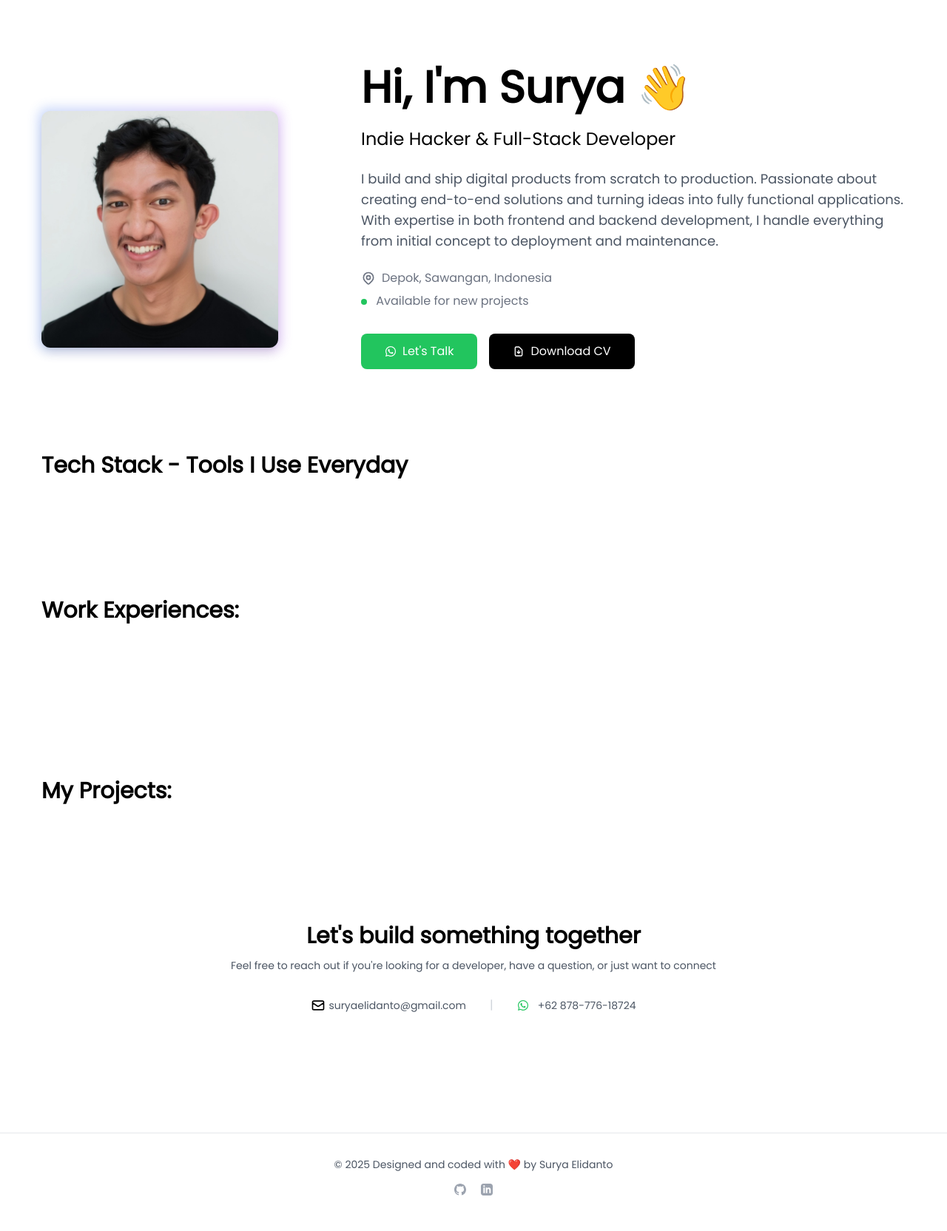
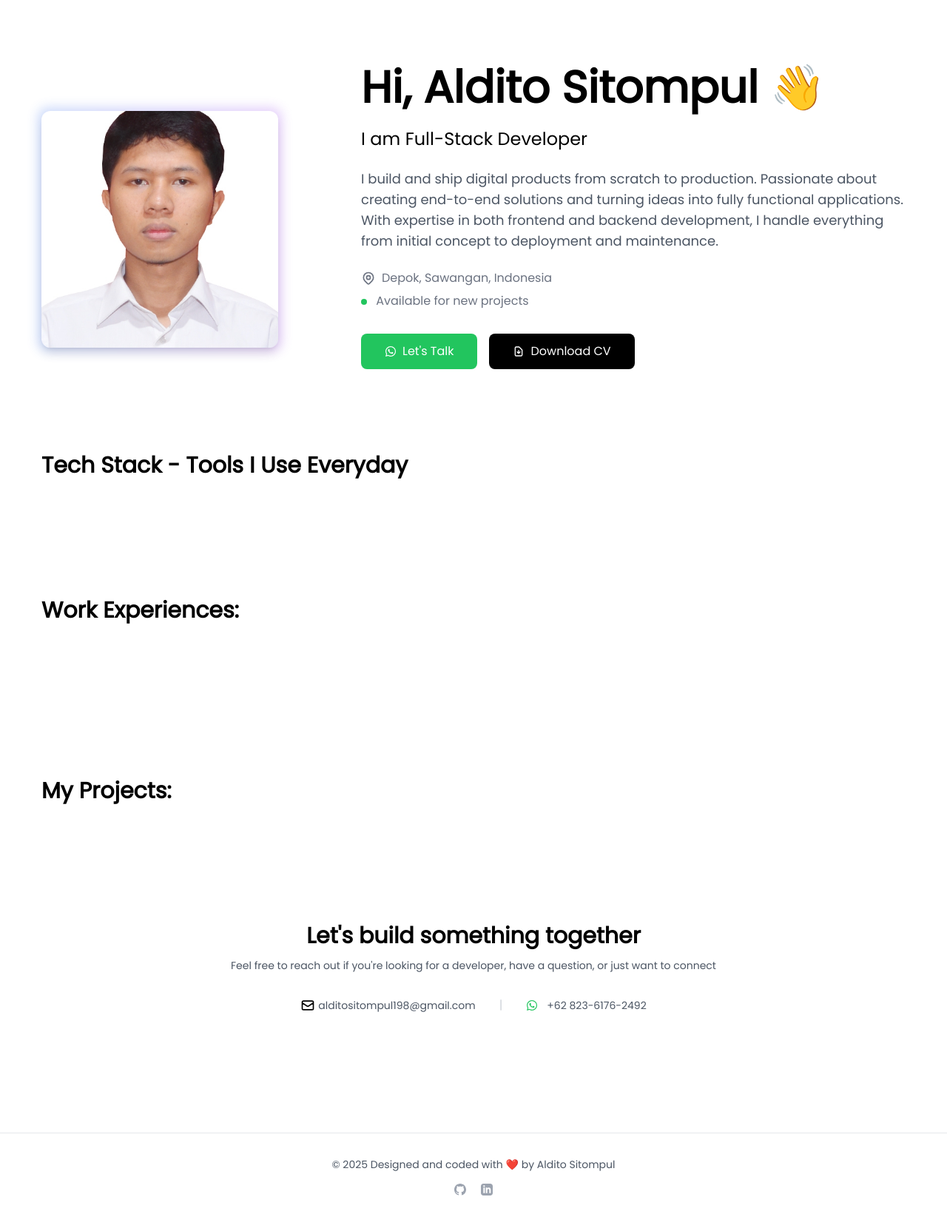
Before and after one commit to Aldito8/web-portofolio, a Node server app: page / in a window 1280 px wide. Shown: the part 72-1736 px from the top of the page at 74% size. Run offline with Node 20, Linux system fonts and the light colour scheme; data that the repository does not hold is empty; some libraries are stand-ins or nearby versions.

Commit message:
content adjustments

```diff
--- a/src/views/index.hbs
+++ b/src/views/index.hbs
@@ -19,9 +19,9 @@
 
               <div class="flex flex-col w-2/3 mb-8">
                 <div class="mb-6">
-                  <h1 class="text-6xl font-bold mb-6">Hi, I'm Surya 👋</h1>
+                  <h1 class="text-6xl font-bold mb-6">Hi, Aldito Sitompul 👋</h1>
                   <h3 class="mb-6 font-medium text-2xl">
-                    Indie Hacker & Full-Stack Developer
+                    I am Full-Stack Developer
                   </h3>
                   <p class="text-lg text-gray-600">
                     I build and ship digital products from scratch to
@@ -74,7 +74,7 @@
           <div class="text-3xl font-bold mb-20">
             Tech Stack - Tools I Use Everyday
           </div>
-          <div class="relative mb-20">
+          <div class="relative mb-20 w-6xl">
             <div class="w-20 absolute left-0 top-0 bottom-0 z-10 bg-gradient-to-r from-white to-transparent"></div>
             <div class="w-20 absolute right-0 top-0 bottom-0 z-10 bg-gradient-to-l from-white to-transparent"></div>
             <div class="swiper">
@@ -180,14 +180,14 @@
                     d="M3 8l7.89 5.26a2 2 0 002.22 0L21 8M5 19h14a2 2 0 002-2V7a2 2 0 00-2-2H5a2 2 0 00-2 2v10a2 2 0 002 2z">
                   </path>
                 </svg>
-                <span class="text-gray-600 text-sm">suryaelidanto@gmail.com</span>
+                <span class="text-gray-600 text-sm">alditositompul198@gmail.com</span>
                 </div>
                 <span class="inline text-gray-300">|</span>
                 <div class="flex items-center gap-1">
                   <svg class="w-4 h-4 mr-2 fill-green-500" xmlns="http://www.w3.org/2000/svg" viewBox="0 0 448 512">
                     <path
                       d="M380.9 97.1C339 55.1 283.2 32 223.9 32c-122.4 0-222 99.6-222 222 0 39.1 10.2 77.3 29.6 111L0 480l117.7-30.9c32.4 17.7 68.9 27 106.1 27h.1c122.3 0 224.1-99.6 224.1-222 0-59.3-25.2-115-67.1-157zm-157 341.6c-33.2 0-65.7-8.9-94-25.7l-6.7-4-69.8 18.3L72 359.2l-4.4-7c-18.5-29.4-28.2-63.3-28.2-98.2 0-101.7 82.8-184.5 184.6-184.5 49.3 0 95.6 19.2 130.4 54.1 34.8 34.9 56.2 81.2 56.1 130.5 0 101.8-84.9 184.6-186.6 184.6zm101.2-138.2c-5.5-2.8-32.8-16.2-37.9-18-5.1-1.9-8.8-2.8-12.5 2.8-3.7 5.6-14.3 18-17.6 21.8-3.2 3.7-6.5 4.2-12 1.4-32.6-16.3-54-29.1-75.5-66-5.7-9.8 5.7-9.1 16.3-30.3 1.8-3.7 .9-6.9-.5-9.7-1.4-2.8-12.5-30.1-17.1-41.2-4.5-10.8-9.1-9.3-12.5-9.5-3.2-.2-6.9-.2-10.6-.2-3.7 0-9.7 1.4-14.8 6.9-5.1 5.6-19.4 19-19.4 46.3 0 27.3 19.9 53.7 22.6 57.4 2.8 3.7 39.1 59.7 94.8 83.8 35.2 15.2 49 16.5 66.6 13.9 10.7-1.6 32.8-13.4 37.4-26.4 4.6-13 4.6-24.1 3.2-26.4-1.3-2.5-5-3.9-10.5-6.6z" />
-                  </svg><span class="text-gray-600 text-sm">+62 878-776-18724</span>
+                  </svg><span class="text-gray-600 text-sm">+62 823-6176-2492</span>
                 </div>
                 </div>
                 </div>
--- a/src/views/partials/footer.hbs
+++ b/src/views/partials/footer.hbs
@@ -1,5 +1,5 @@
 <footer class="text-sm text-gray-600 border-t border-gray-200 text-center py-8 w-full">
-    <p>© 2025 Designed and coded with ❤️ by Surya Elidanto</p>
+    <p>© 2025 Designed and coded with ❤️ by Aldito Sitompul</p>
 
     <div class="flex items-center gap-5 justify-center py-4">
         <a class="text-gray-400"><svg class="w-4 h-4" fill="currentColor" viewBox="0 0 24 24">
```
Also changed, not shown: src/assets/images/profile/profile.jpg, 11 other files.
